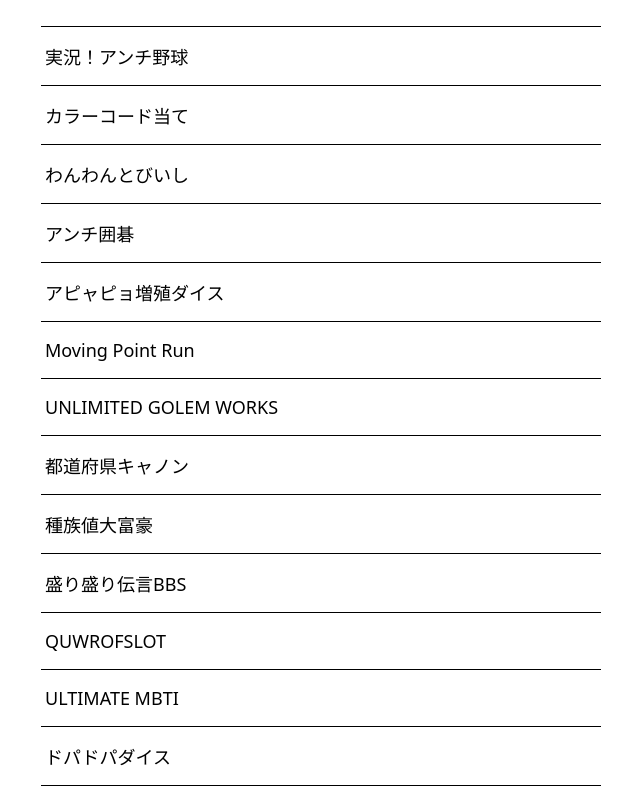
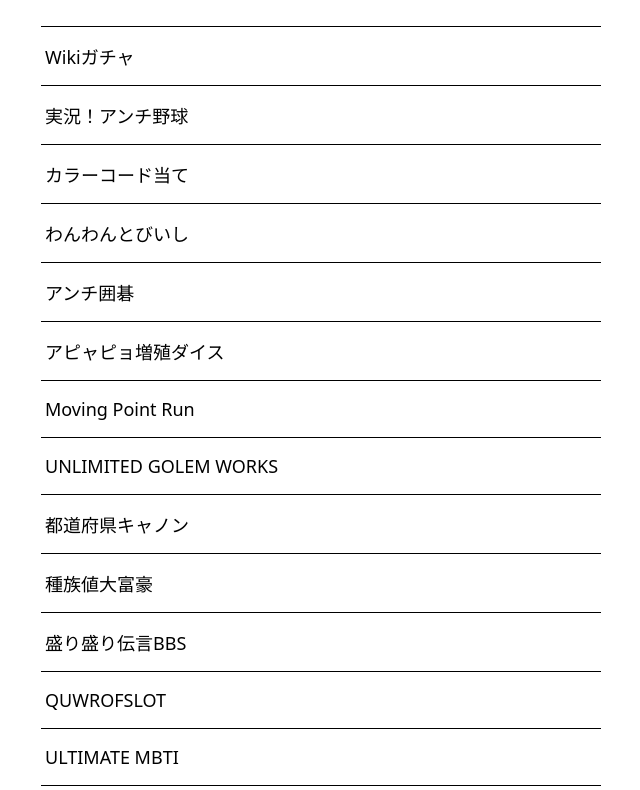
Before and after one commit to cceight/cceight.github.io, a plain HTML site: page index.html in a window 1280 px wide. Shown: the part 236-1026 px from the top of the page, without its empty margins (319-959 px from the left). Drawn offline with Linux system fonts and the light colour scheme.

Commit message:
ぱっちゲームスにWikiガチャを掲載
Co-Authored-By: Claude Opus 5.5 <noreply@anthropic.com>
Claude-Session: https://claude.ai/code/session_015GnQof1uJMz2P13RzMar4W

```diff
--- a/index.html
+++ b/index.html
@@ -22,6 +22,7 @@
   <h1>ぱっちゲームス</h1>
   <p class="notice"><a href="https://cceight.github.io/news/20261015.pdf" target="_blank" rel="noopener">漏洩に関するお詫びとお知らせ</a></p>
   <ul>
+    <li><a href="https://cceight.github.io/wiki-gacha/">Wikiガチャ</a></li>
     <li><a href="https://cceight.github.io/unti_be-su_bo-ru/">実況！アンチ野球</a></li>
     <li><a href="https://cceight.github.io/color-code-quiz/">カラーコード当て</a></li>
     <li><a href="https://cceight.github.io/tobiishi/">わんわんとびいし</a></li>
```
